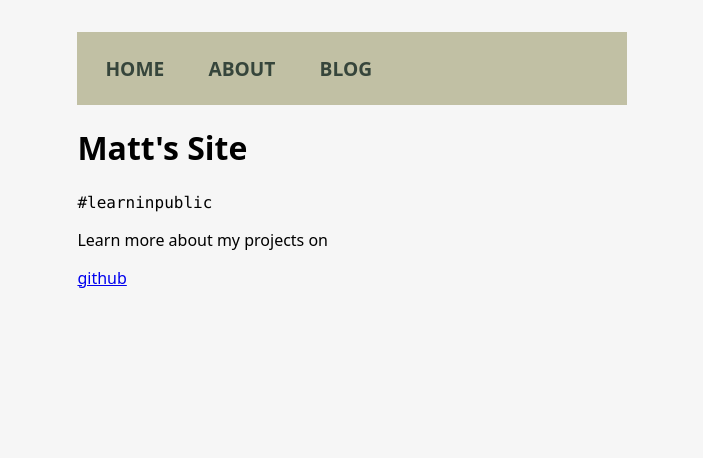
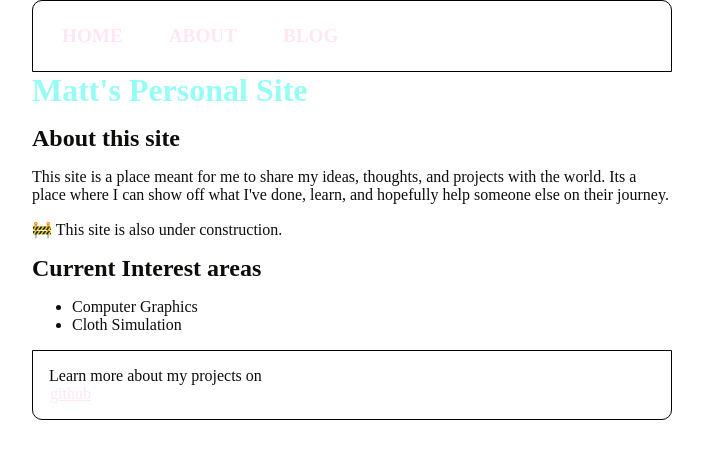
Before and after one commit to matt-bp/matt-bp.github.io, an Astro site: page / in a window 1280 px wide. Shown: the whole page, without its empty margins (288-991 px from the left). Built offline with nearby package versions, Linux system fonts and the light colour scheme; Astro itself is replaced by a stand-in of ours.

Commit message:
Ironing out some CSS, and setting a temporary style.

```diff
--- a/src/components/Footer.astro
+++ b/src/components/Footer.astro
@@ -10,6 +10,10 @@ import Social from './Social.astro'
 <style>
   footer {
     margin: auto;
-    max-width: 60ch;
+    border: 1px solid var(--clr-border);
+    border-bottom-left-radius: 10px;
+    border-bottom-right-radius: 10px;
+    padding: 1rem;
+    margin-top: 1rem;
   }
 </style>
--- a/src/components/Hamburger.astro
+++ b/src/components/Hamburger.astro
@@ -1,11 +1,7 @@
 ---
 ---
 
-<div class="hamburger">
-  <span class="line"></span>
-  <span class="line"></span>
-  <span class="line"></span>
-</div>
+<div class="hamburger">🍔</div>
 
 <style>
   .hamburger .line {
@@ -13,10 +9,14 @@
     width: 40px;
     height: 5px;
     margin-bottom: 10px;
-    background-color: var(--dark-slate-gray);
+    background-color: green;
   }
 
   .hamburger .line:last-child {
     margin-bottom: 0;
   }
+
+  .hamburger {
+    font-size: 1.2rem;
+  }
 </style>
--- a/src/components/Header.astro
+++ b/src/components/Header.astro
@@ -1,13 +1,11 @@
 ---
 import Hamburger from './Hamburger.astro'
 import Navigation from './Navigation.astro'
-import ThemeIcon from './ThemeIcon.astro'
 ---
 
 <header>
   <nav>
     <Hamburger />
-    <!-- <ThemeIcon /> -->
     <Navigation />
   </nav>
 </header>
@@ -15,8 +13,9 @@ import ThemeIcon from './ThemeIcon.astro'
 <style>
   header {
     margin: auto;
-    max-width: 60ch;
-    background-color: var(--sage);
+    border: 1px solid var(--clr-border);
+    border-top-left-radius: 10px;
+    border-top-right-radius: 10px;
     padding: 0.5rem;
   }
 </style>
--- a/src/layouts/BaseLayout.astro
+++ b/src/layouts/BaseLayout.astro
@@ -21,7 +21,7 @@ const { title } = Astro.props
     <title>{title} | Matt Bishop's Blog</title>
   </head>
   <body>
-    <div id="site-wrapper">
+    <div class="wrapper">
       <Header />
       <slot />
       <Footer />
@@ -31,37 +31,3 @@ const { title } = Astro.props
     </script>
   </body>
 </html>
-<style is:global>
-  :root {
-    --accent: 124, 58, 237;
-    --accent-gradient: linear-gradient(
-      45deg,
-      rgb(var(--accent)),
-      #da62c4 30%,
-      white 60%
-    );
-
-    /* CSS HSL */
-    --copper: hsla(32, 46%, 45%, 1);
-    --cosmic-latte: hsla(48, 56%, 93%, 1);
-    --antiflash-white: hsla(192, 15%, 94%, 1);
-    --barn-red-700: hsla(11, 88%, 60%, 1);
-    --barn-red-400: hsla(11, 88%, 23%, 1);
-    --bistre: hsla(28, 28%, 13%, 1);
-
-    /* CSS HSL */
-    --dark-slate-gray: hsla(140, 12%, 24%, 1);
-    --dim-gray: hsla(184, 8%, 38%, 1);
-    --ebony: hsla(120, 4%, 33%, 1);
-    --ivory: hsla(75, 57%, 95%, 1);
-    --sage: hsla(58, 19%, 70%, 1);
-  }
-  html {
-    font-family: system-ui, sans-serif;
-    background-color: #f6f6f6;
-  }
-  code {
-    font-family: Menlo, Monaco, Lucida Console, Liberation Mono,
-      DejaVu Sans Mono, Bitstream Vera Sans Mono, Courier New, monospace;
-  }
-</style>
--- a/src/pages/index.astro
+++ b/src/pages/index.astro
@@ -2,11 +2,24 @@
 import BaseLayout from '../layouts/BaseLayout.astro'
 ---
 
-<BaseLayout title="Welcome to Astro.">
-  <main>
-    <h1>Matt's Site</h1>
-    <p class="instructions">
-      <code>#learninpublic</code>
-    </p>
+<BaseLayout title="Home Page">
+  <main class="flow">
+    <h1>Matt's Personal Site</h1>
+    <section class="flow">
+      <h2>About this site</h2>
+      <p>
+        This site is a place meant for me to share my ideas, thoughts, and
+        projects with the world. Its a place where I can show off what I've
+        done, learn, and hopefully help someone else on their journey.
+      </p>
+      <p>🚧 This site is also under construction.</p>
+    </section>
+    <section class="flow">
+      <h2>Current Interest areas</h2>
+      <ul>
+        <li>Computer Graphics</li>
+        <li>Cloth Simulation</li>
+      </ul>
+    </section>
   </main>
 </BaseLayout>
--- a/src/styles/global.css
+++ b/src/styles/global.css
@@ -1,16 +1,65 @@
-html.dark {
-  background-color: #0d0950;
-  color: #fff;
+:root {
+  --clr-border: hsl(0, 0%, 0%);
+  --clr-text: hsl(30, 8%, 5%);
+  --clr-background: hsl(60, 7%, 97%);
+  --clr-primary: hsl(176, 96%, 79%);
+  --clr-secondary: hsl(323, 92%, 95%);
+  --clr-accent: hsl(14, 93%, 73%);
 }
 
-.dark .nav-links a {
-  color: #fff;
+@media (prefers-color-scheme: dark) {
+  :root {
+    --clr-border: hsl(30, 8%, 95%);
+    --clr-text: hsl(30, 8%, 95%);
+    --clr-background: hsl(0, 0%, 7%);
+    --clr-primary: hsl(176, 96%, 79%);
+    --clr-secondary: hsl(323, 92%, 95%);
+    --clr-accent: hsl(14, 93%, 73%);
+  }
 }
 
-#site-wrapper {
-  margin: auto;
-  padding: 1.5rem;
-  max-width: 60ch;
+*::after {
+  box-sizing: border-box;
+}
+
+* {
+  margin: 0;
+}
+
+html {
+  color-scheme: light dark;
+  /* background-color: var(--clr-background); */ /* Accessibility plugin doesn't work without setting the background explicitly */
+}
+
+body {
+  color: var(--clr-text);
+}
+
+.wrapper {
+  width: min(
+    100% - 3rem,
+    80ch
+  ); /* Largest you can get is 1.5rem on each side,  */
+  margin-inline: auto;
+}
+
+.flow > :where(:not(:first-child)) {
+  margin-top: 1em;
+}
+
+h1 {
+  color: var(--clr-primary);
+}
+
+a,
+a:visited {
+  color: var(--clr-secondary);
+  border: 1px solid transparent;
+}
+
+a:hover,
+a:focus {
+  color: var(--clr-accent);
 }
 
 .hamburger {
@@ -35,12 +84,11 @@ html.dark {
   font-size: 1.2rem;
   font-weight: bold;
   text-transform: uppercase;
-  color: var(--dark-slate-gray);
 }
 
 .nav-links a:hover,
 a:focus {
-  background-color: #ff9776;
+  border: 1px dashed var(--clr-border);
 }
 
 .expanded {
```
Also changed, not shown: src/components/ThemeIcon.astro (deleted, +0 -69 lines), src/pages/posts/caching-aspnet.md (deleted, +0 -33 lines), README.md.
